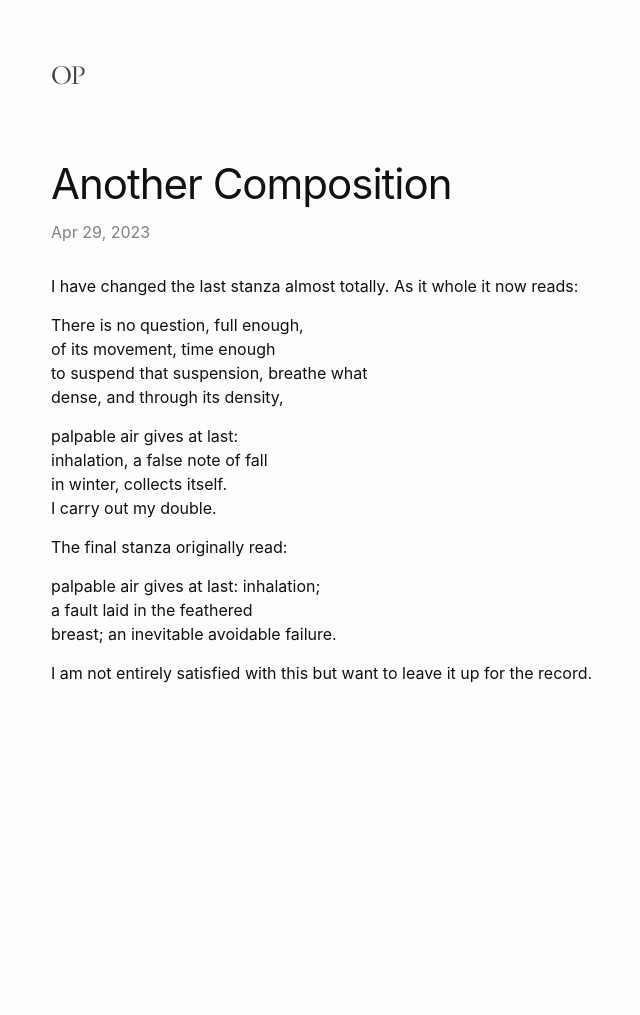
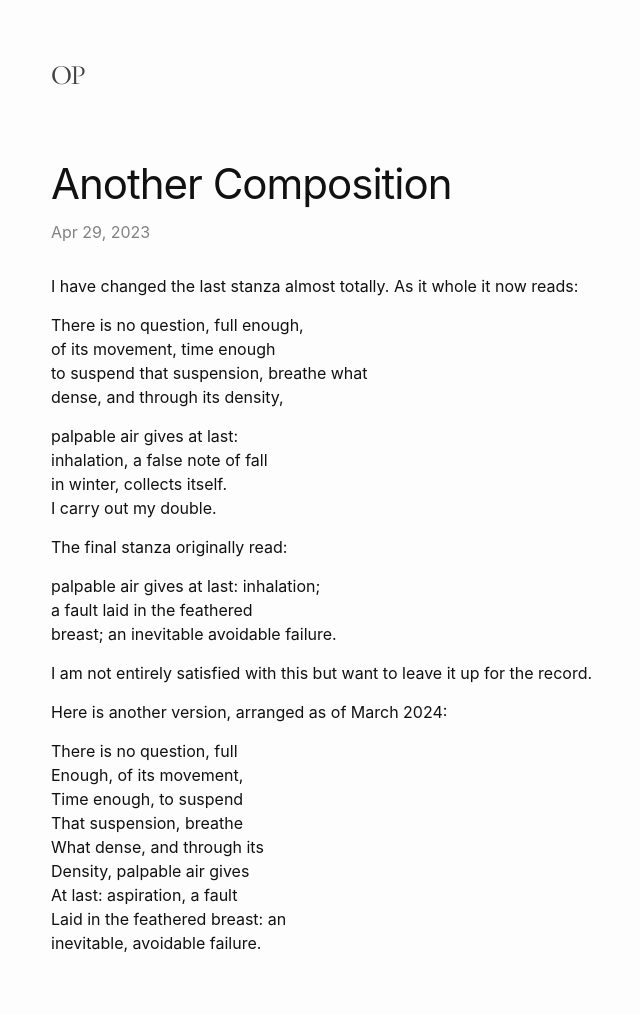
Before and after one commit to TheatrumMundi/TheatrumMundi, a Jekyll site: the page built from _posts/2023-04-29-another-composition.markdown, in a window 1280 px wide. Shown: the whole page, without its empty margins (219-859 px from the left). Built offline with Jekyll 4.4.1, drawn with Linux system fonts in a browser that asks for light colours; some web fonts are replaced; before the commit the page ends 900 px from its top, so only the background shows below that.

Commit message:
Update 2023-04-29-another-composition.markdown

```diff
--- a/_posts/2023-04-29-another-composition.markdown
+++ b/_posts/2023-04-29-another-composition.markdown
@@ -25,3 +25,15 @@ a fault laid in the feathered <br>
 breast; an inevitable avoidable failure. <br>
 
 I am not entirely satisfied with this but want to leave it up for the record.
+
+Here is another version, arranged as of March 2024:
+
+There is no question, full <br>
+Enough, of its movement, <br>
+Time enough, to suspend <br>
+That suspension, breathe <br>
+What dense, and through its <br>
+Density, palpable air gives <br>
+At last: aspiration, a fault <br>
+Laid in the feathered breast: an <br>
+inevitable, avoidable failure. <br>
```
